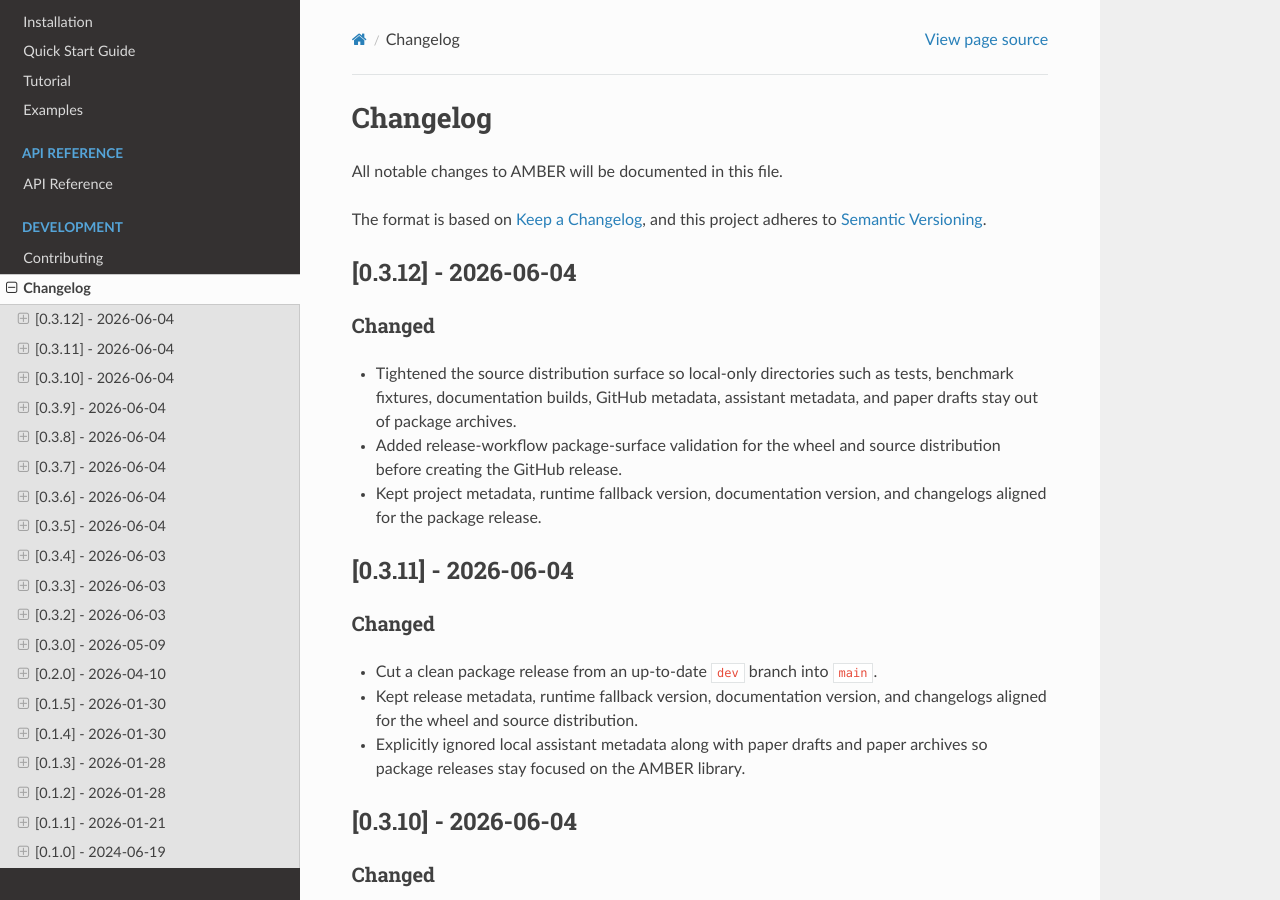
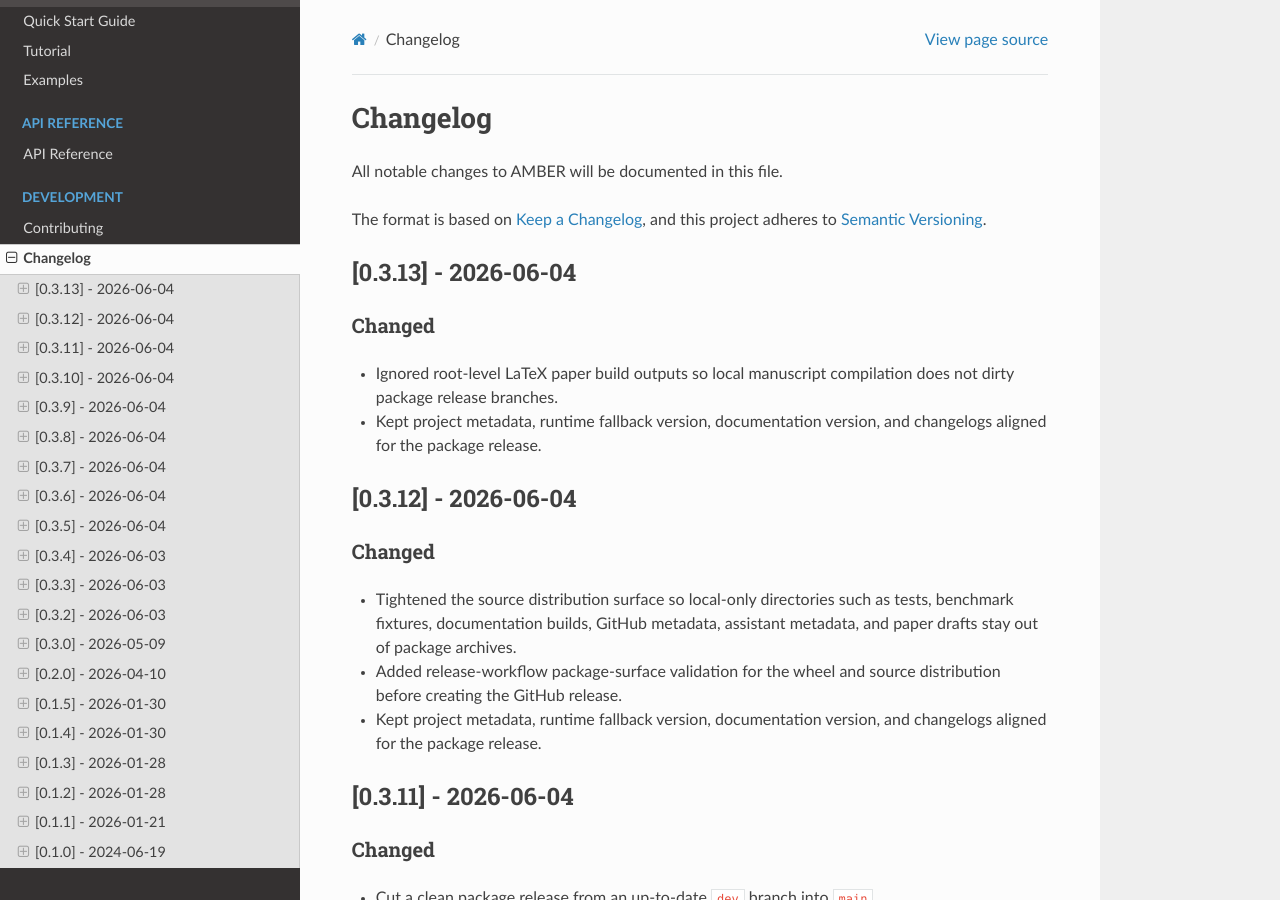
Before and after one commit to a11to1n3/AMBER, a Sphinx documentation site: the page built from docs/changelog.rst, in a window 1280 px wide and 900 px high. Built offline with Sphinx 7.4.7 and the Read the Docs theme 3.1.0, drawn with Linux system fonts in a browser that asks for light colours.

Commit message:
Release v0.3.13 package hygiene cleanup
Ignore root-level paper build outputs and keep package, runtime, docs, and changelog metadata aligned for the patch release.

🤖 Generated with [Claude Code](https://claude.ai/code)

Co-Authored-By: Claude <noreply@anthropic.com>

```diff
--- a/docs/changelog.rst
+++ b/docs/changelog.rst
@@ -5,6 +5,16 @@ All notable changes to AMBER will be documented in this file.
 
 The format is based on `Keep a Changelog <https://keepachangelog.com/en/1.0.0/>`_,
 and this project adheres to `Semantic Versioning <https://semver.org/spec/v2.0.0.html>`_.
+
+[0.3.13] - 2026-06-04
+---------------------
+
+Changed
+~~~~~~~
+- Ignored root-level LaTeX paper build outputs so local manuscript
+  compilation does not dirty package release branches.
+- Kept project metadata, runtime fallback version, documentation version, and
+  changelogs aligned for the package release.
 
 [0.3.12] - 2026-06-04
 ---------------------
--- a/docs/conf.py
+++ b/docs/conf.py
@@ -26,7 +26,7 @@ author = 'a11to1n3'
 try:
     release = metadata_version('ambr')
 except PackageNotFoundError:
-    release = '0.3.12'
+    release = '0.3.13'
 version = release
 
 # -- General configuration ---------------------------------------------------
--- a/pyproject.toml
+++ b/pyproject.toml
@@ -4,7 +4,7 @@ build-backend = "setuptools.build_meta"
 
 [project]
 name = "ambr"
-version = "0.3.12"
+version = "0.3.13"
 description = "Agent-based Modeling with Blazingly Efficient Records"
 readme = { file = "README.md", content-type = "text/markdown" }
 requires-python = ">=3.9"
--- a/src/ambr/__init__.py
+++ b/src/ambr/__init__.py
@@ -62,7 +62,7 @@ from .performance import (
 try:
     __version__ = _metadata_version('ambr')
 except _PackageNotFoundError:
-    __version__ = '0.3.12'
+    __version__ = '0.3.13'
 
 __author__ = 'a11to1n3'
 __email__ = 'citation.needed@example.com'
```
Also changed, not shown: CHANGELOG.md (+9 -0 lines), 1 other file.
